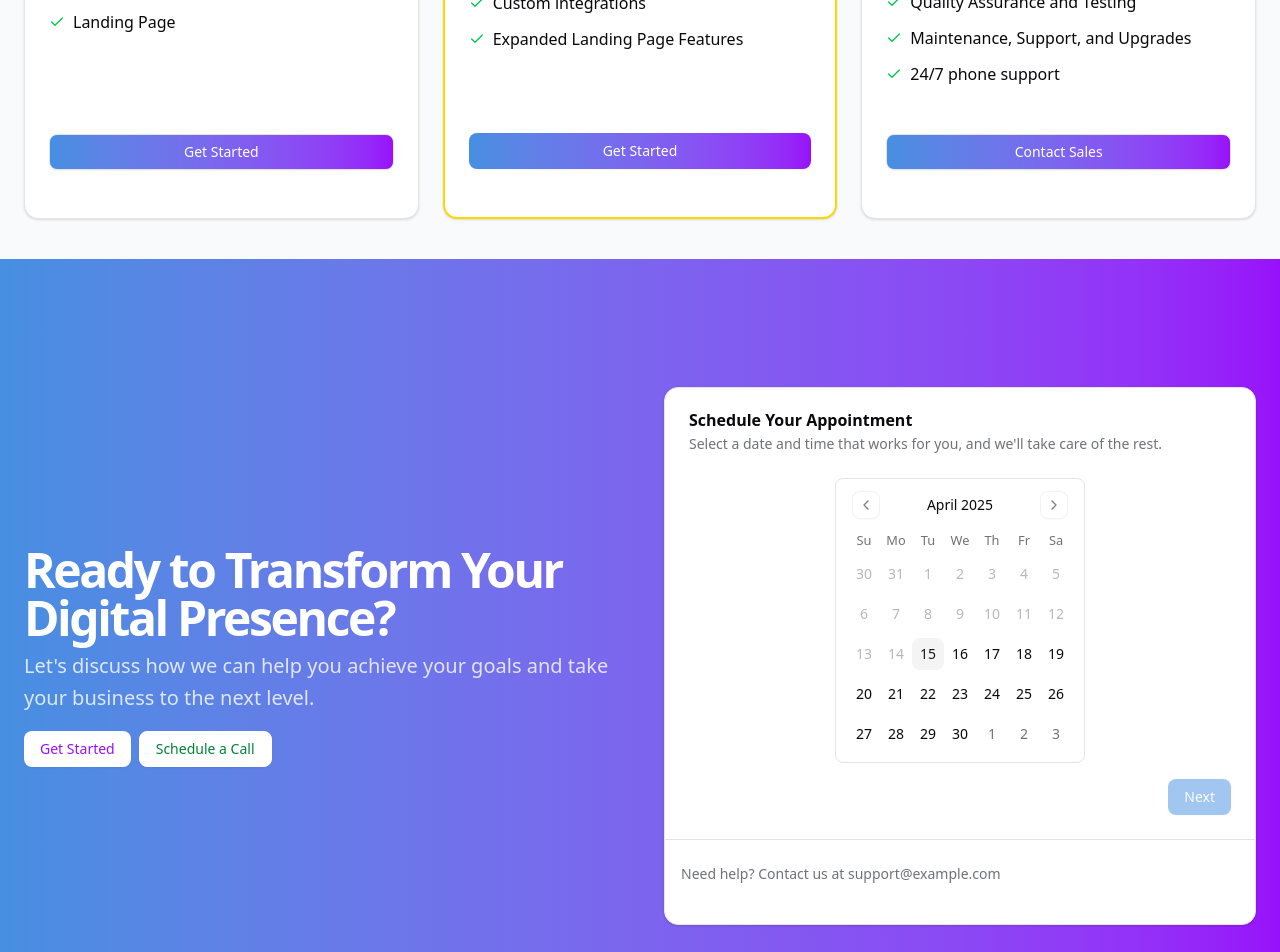
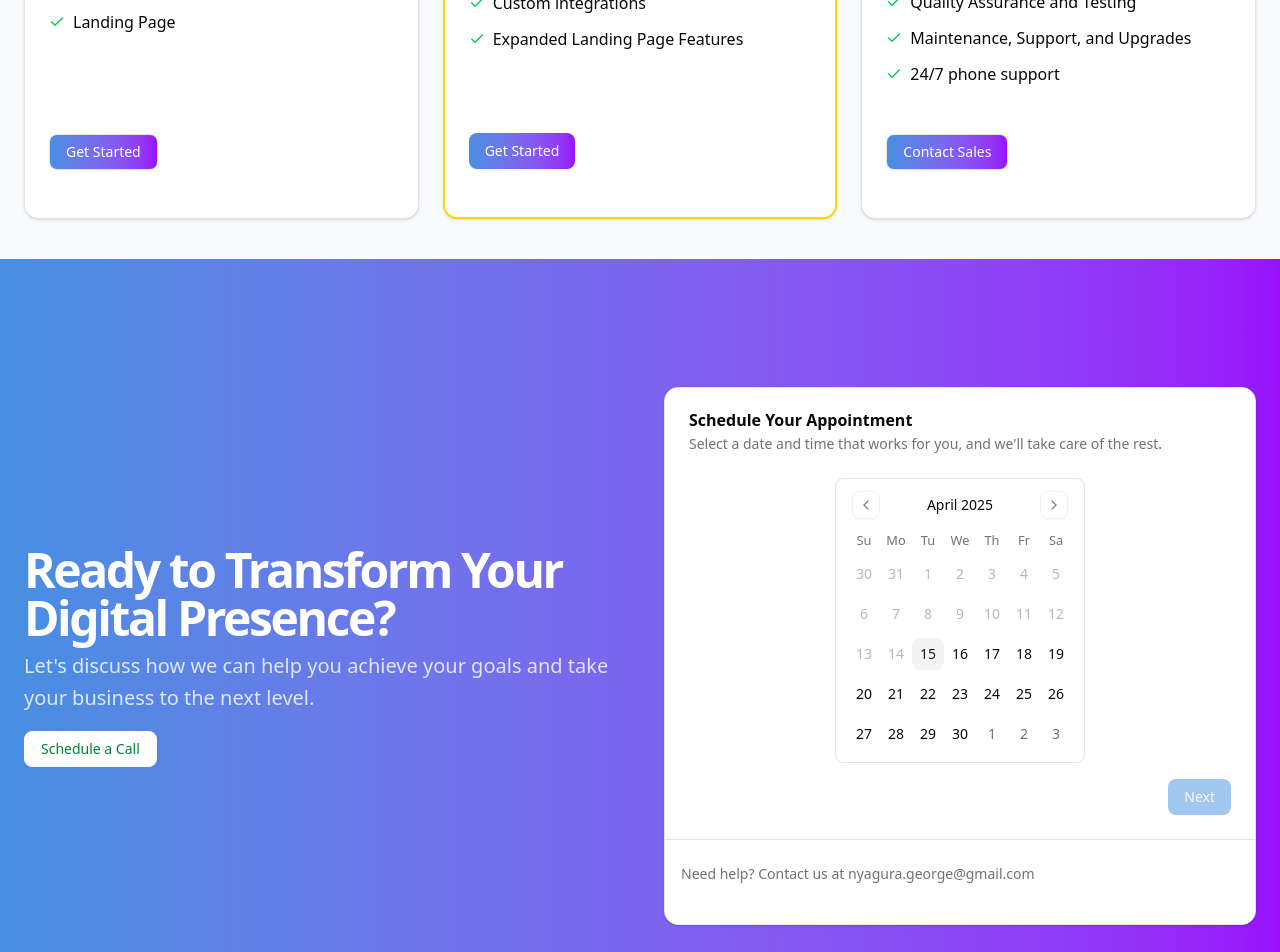
Before and after one commit to NumNine9/tanga, a Next.js app: page / in a window 1280 px wide. Shown: the part 4240-5192 px from the top of the page. Built offline with nearby package versions, Linux system fonts and the light colour scheme.

Commit message:
Add href="#contact" to Get Started components

```diff
--- a/src/app/page.tsx
+++ b/src/app/page.tsx
@@ -406,7 +406,10 @@ export default function LandingPage() {
                   </p>
                 </div>
                 <div className="flex flex-col gap-2 min-[400px]:flex-row">
-                  <Button className="bg-white text-purple-600 hover:bg-gray-100 hover:cursor-pointer">Get Started</Button>
+                  {/* <Link href="#contact">
+                    <Button className="bg-white text-purple-600 hover:bg-gray-100 hover:cursor-pointer">Get Started</Button>
+                  </Link> */}
+
                   <Button variant="outline" className="text-green-700 border-white hover:bg-white/10 hover:text-white hover:cursor-pointer">
                     Schedule a Call
                   </Button>
--- a/src/components/PricingSection.tsx
+++ b/src/components/PricingSection.tsx
@@ -1,6 +1,7 @@
 import { Check } from "lucide-react"
 import { Button } from "@/components/ui/button"
 import { Card, CardContent, CardDescription, CardFooter, CardHeader, CardTitle } from "@/components/ui/card"
+import Link from "next/link"
 
 export default function PricingSection() {
   return (
@@ -46,9 +47,11 @@ export default function PricingSection() {
               </ul>
             </CardContent>
             <CardFooter className="p-6 pt-0">
+              <Link href="#contact">
               <Button className="w-full bg-gradient-to-r from-[#468fe1] to-purple-600 hover:cursor-pointer text-white" variant="outline">
                 Get Started
               </Button>
+              </Link>
             </CardFooter>
           </Card>
 
@@ -94,7 +97,9 @@ export default function PricingSection() {
               </ul>
             </CardContent>
             <CardFooter className="p-6 pt-0">
-              <Button className="w-full bg-gradient-to-r from-[#468fe1] to-purple-600 hover:cursor-pointer text-white">Get Started</Button>
+              <Link href="#contact">
+                <Button className="w-full bg-gradient-to-r from-[#468fe1] to-purple-600 hover:cursor-pointer text-white">Get Started</Button>
+              </Link>
             </CardFooter>
           </Card>
 
@@ -137,9 +142,12 @@ export default function PricingSection() {
               </ul>
             </CardContent>
             <CardFooter className="p-6 pt-0">
-              <Button className="w-full bg-gradient-to-r from-[#468fe1] to-purple-600 hover:cursor-pointer text-white" variant="outline">
-                Contact Sales
-              </Button>
+              <Link href="#contact">
+                <Button className="w-full bg-gradient-to-r from-[#468fe1] to-purple-600 hover:cursor-pointer text-white" variant="outline">
+                  Contact Sales
+                </Button>
+              </Link>
+
             </CardFooter>
           </Card>
         </div>
--- a/src/components/booking-section.tsx
+++ b/src/components/booking-section.tsx
@@ -152,7 +152,7 @@ export function BookingSection() {
         )}
       </CardContent>
       <CardFooter className="flex justify-between border-t p-4">
-        <p className="text-sm text-muted-foreground">Need help? Contact us at support@example.com</p>
+        <p className="text-sm text-muted-foreground">Need help? Contact us at nyagura.george@gmail.com</p>
       </CardFooter>
     </Card>
   )
```
